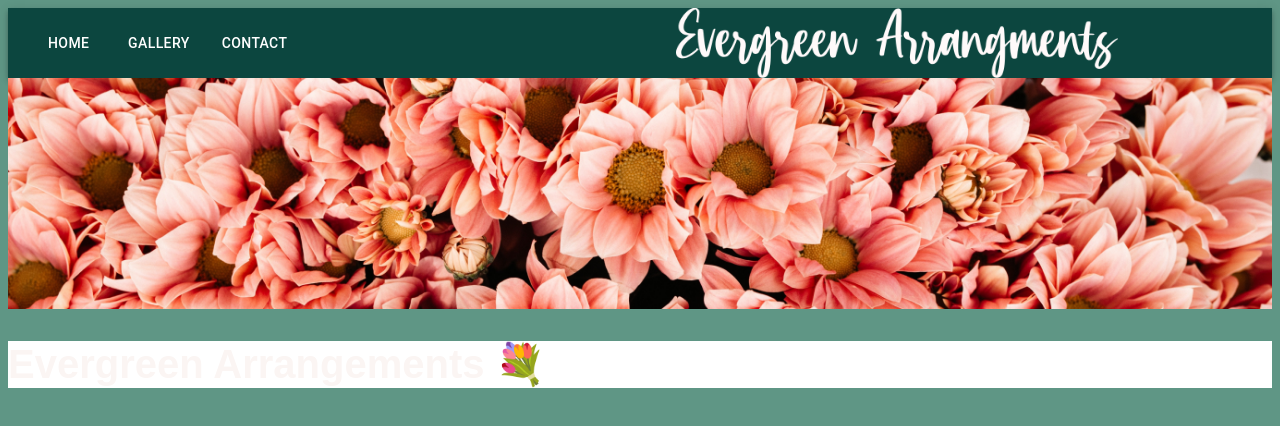
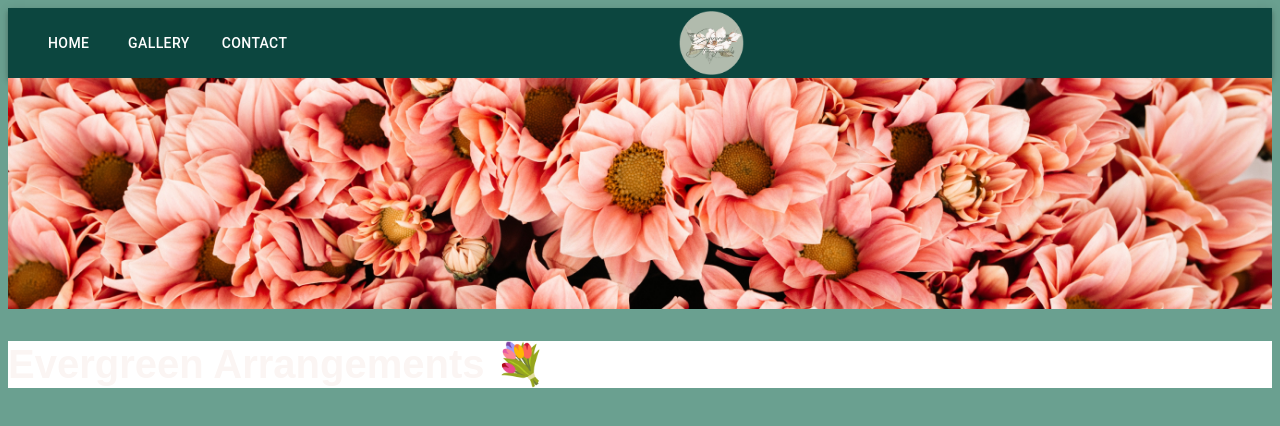
Before and after one commit to EmmaBrown97/EvergreenArrangements, a React (Create React App) app: page /Home in a window 1280 px wide. Shown: the top 426 px of the page. Built offline with nearby package versions, Linux system fonts and the light colour scheme.

Commit message:
Changed title

```diff
--- a/public/index.html
+++ b/public/index.html
@@ -6,7 +6,7 @@
     <meta name="viewport" content="width=device-width, initial-scale=1" />
     <meta name="theme-color" content="#000000" />
     <link rel="apple-touch-icon" href="circle_logo.png" />
-    <title>Adrian Castillo</title>
+    <title>Evergreen Arrangements</title>
   </head>
   <body>
     <noscript>You need to enable JavaScript to run this app.</noscript>
--- a/src/css/homepage.css
+++ b/src/css/homepage.css
@@ -1,5 +1,5 @@
 body {
-    background-color: #5F9685;
+    background-color: #6aa090;
     color: #FBF5F3;
     font-size: 20px;
     font-family: sans-serif;
--- a/src/tsx/navbar.tsx
+++ b/src/tsx/navbar.tsx
@@ -14,7 +14,8 @@ import Tooltip from '@mui/material/Tooltip';
 import MenuItem from '@mui/material/MenuItem';
 import './../css/navbar.css';
 import header_flower from './../images/pink_flower.jpeg';
-import logo from './../images/logo-text-white.png';
+import logo from './../images/circle_logo_cropped.png';
+
 
 const pages = ['Home', 'Gallery', 'Contact'];
 const settings = ['Profile', 'Account', 'Dashboard', 'Logout'];
```
Also changed, not shown: 2 other files (tests, documents, lock files or other folders).
